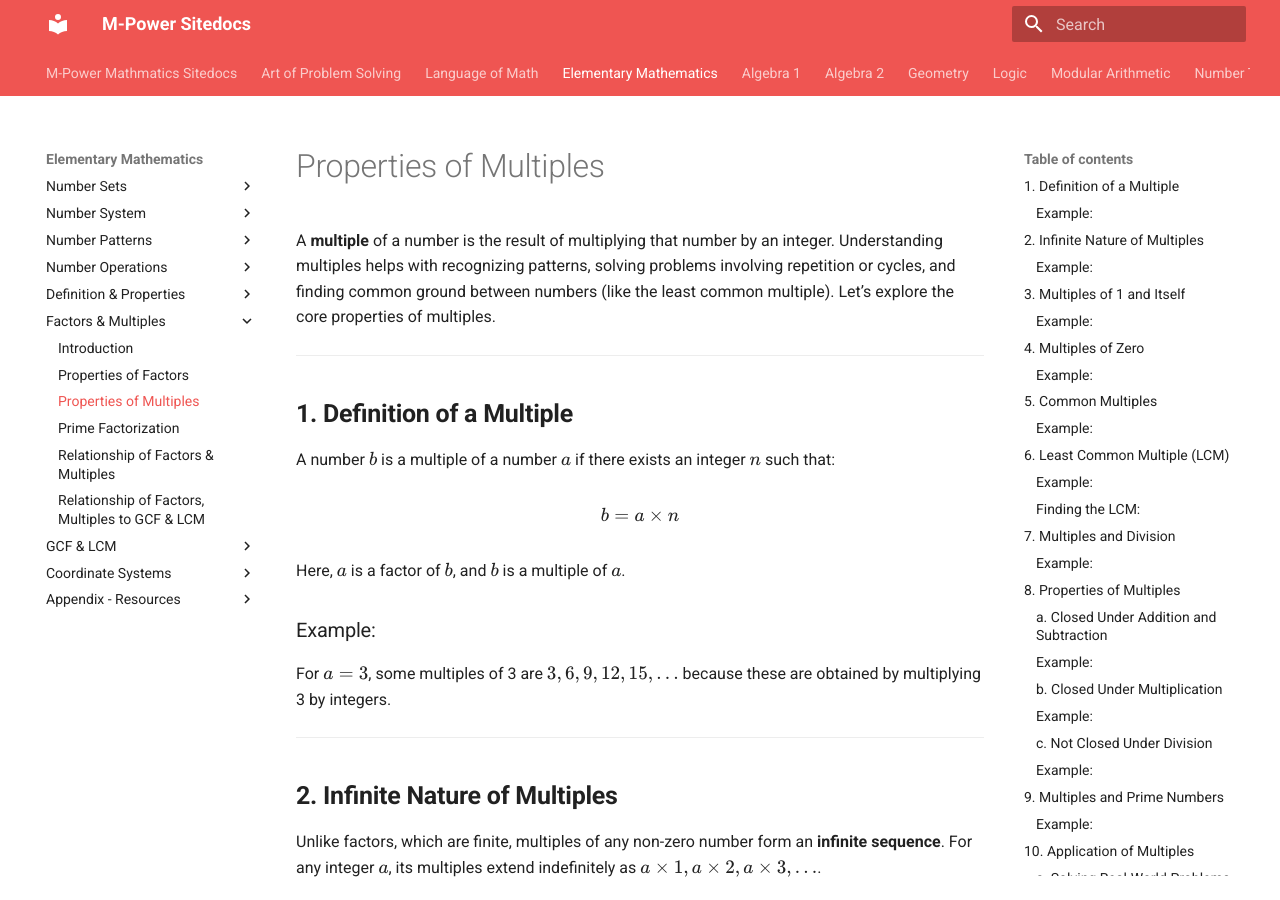
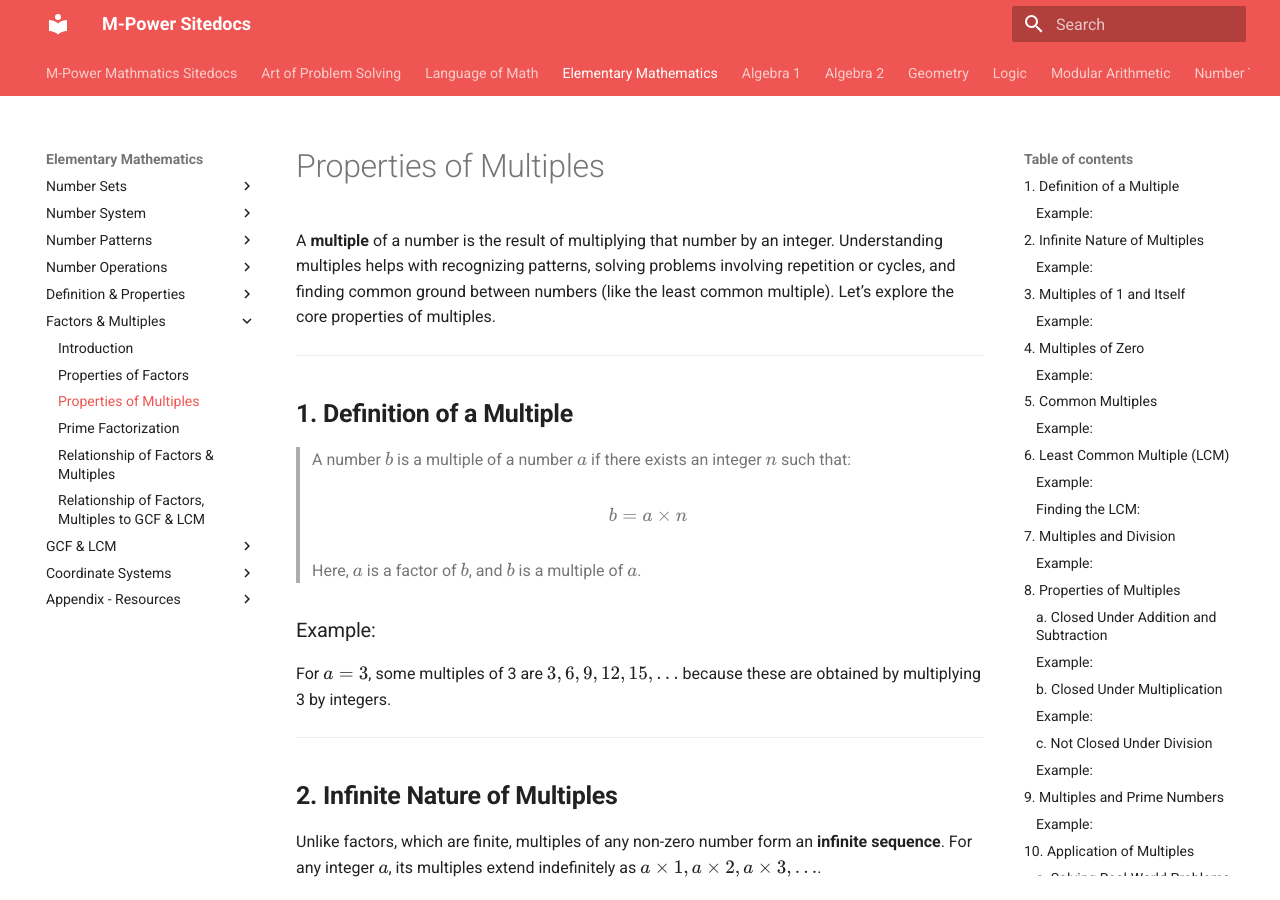
Before and after one commit to baseonballs/mpower-sitedocs, an MkDocs documentation site: the page built from site-docs/mathematics/elem/core-concepts/factors-multiples/multiples-properties.md, in a window 1280 px wide and 900 px high. Built offline with MkDocs 1.6.1 and Material for MkDocs 9.7.7, drawn with Linux system fonts in a browser that asks for light colours; formulas are drawn with MathJax 3.

```diff
--- a/site-docs/mathematics/elem/core-concepts/factors-multiples/multiples-properties.md
+++ b/site-docs/mathematics/elem/core-concepts/factors-multiples/multiples-properties.md
@@ -6,13 +6,13 @@ A **multiple** of a number is the result of multiplying that number by an intege
 
 ## **1. Definition of a Multiple**
 
-A number \(b\) is a multiple of a number \(a\) if there exists an integer \(n\) such that:
-
+>A number \(b\) is a multiple of a number \(a\) if there exists an integer \(n\) such that:
+>
 \[
 b = a \times n
 \]
-
-Here, \(a\) is a factor of \(b\), and \(b\) is a multiple of \(a\).
+>
+>Here, \(a\) is a factor of \(b\), and \(b\) is a multiple of \(a\).
 
 ### Example:
 
```
